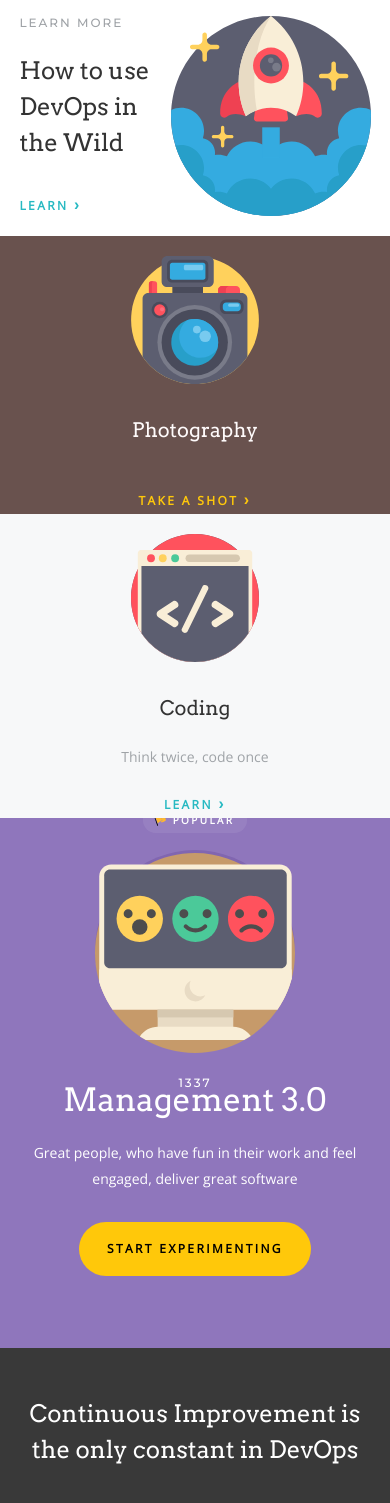
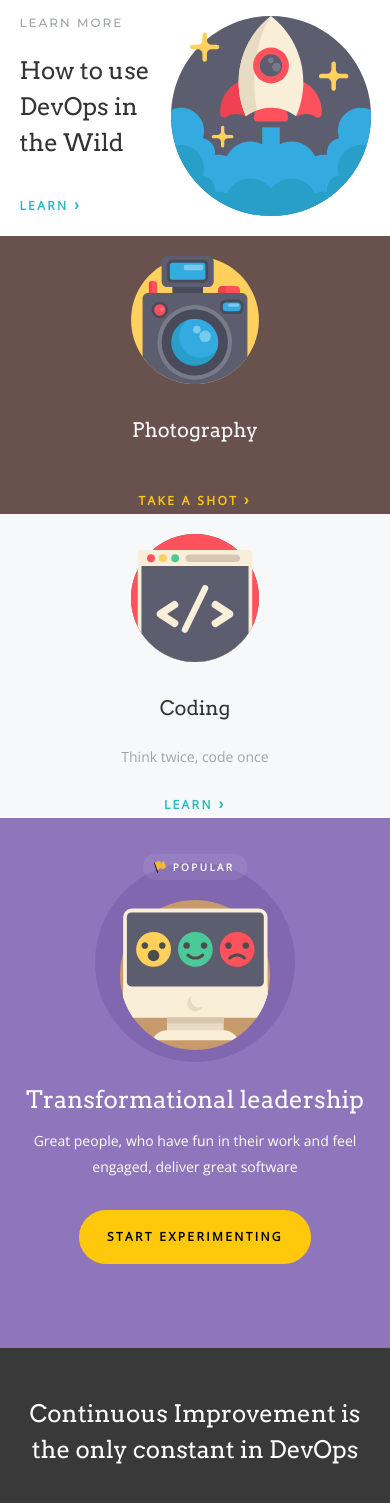
Before and after one commit to juergenpointinger/juergenpointinger.github.io, a Jekyll site: the page built from index.html, in a window 390 px wide, cut to the strip 534-2040 px from the top of the page. Shown: the top 1503 px of the strip. Built offline with Jekyll 4.4.1, drawn with Linux system fonts in a browser that asks for light colours.

Commit message:
Change mgmt30 to leadership

```diff
--- a/assets/css/grid-main.css
+++ b/assets/css/grid-main.css
@@ -80,7 +80,7 @@
   padding-right: 4%;
   padding-left: 4%;
 }
-.mgmt30 {
+.leadership {
   grid-area: 2 / 4 / 4 / 5;
   background-color: #8f76bc;
   color: #fff;
@@ -130,7 +130,7 @@
   .improvement-quote {
     grid-area: 5 / 1 / 5 / 3;
   }
-  .mgmt30 {
+  .leadership {
     grid-area: 5 / 3 / 7 / 5;
   }
 }
@@ -156,7 +156,7 @@
   .coding {
     grid-area: 5 / 1 / 5 / 5;
   }
-  .mgmt30 {
+  .leadership {
     grid-area: 7 / 1 / 8 / 5;
   }
   .twitter {
--- a/assets/css/main.css
+++ b/assets/css/main.css
@@ -6,10 +6,10 @@
   width: 40%;
 }
 
-.games {
+.leadership-badge {
   display: flex;
-  width: 360px;
-  height: 360px;
+  width: 300px;
+  height: 300px;
   flex-direction: column;
   justify-content: center;
   align-items: center;
@@ -32,14 +32,14 @@
 }
 
 @media screen and (max-width: 991px) {
-  .games {
+  .leadership-badge {
     width: 300px;
     height: 300px;
   }
 }
 
 @media screen and (max-width: 479px) {
-  .games {
+  .leadership-badge {
     width: 200px;
     height: 200px;
   }
--- a/index.html
+++ b/index.html
@@ -78,15 +78,14 @@
       </p>
     </div>
 
-    <div class="mgmt30">
-      <div class="games">
+    <div class="leadership">
+      <div class="leadership-badge">
         <div class="text-block">POPULAR</div>
         <span> </span>
-        <img class="image" src="./assets/images/main/tv.svg" width="200"/>
+        <img class="image" src="./assets/images/main/tv.svg" width="150"/>
         <span> </span>
-        <div class="caps white">1337</div>
       </div>
-      <h1>Management 3.0</h1>
+      <h2>Transformational leadership</h2>
       <div class="text white">Great people, who have fun in their work and feel engaged, deliver great software</div>
       <a href="./categories#Management3.0" class="button w-button">START EXPERIMENTING</a>
     </div>
```
